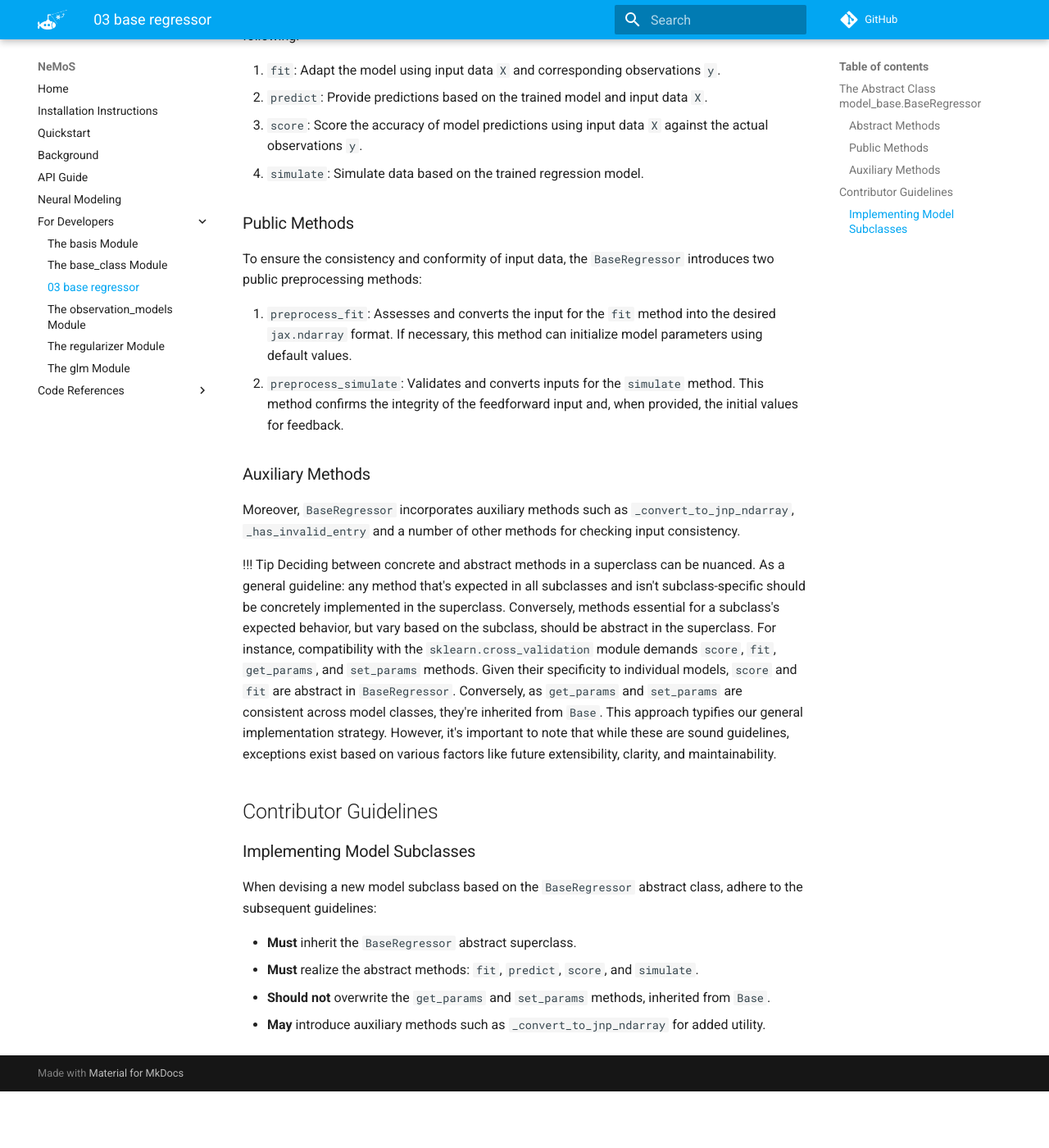
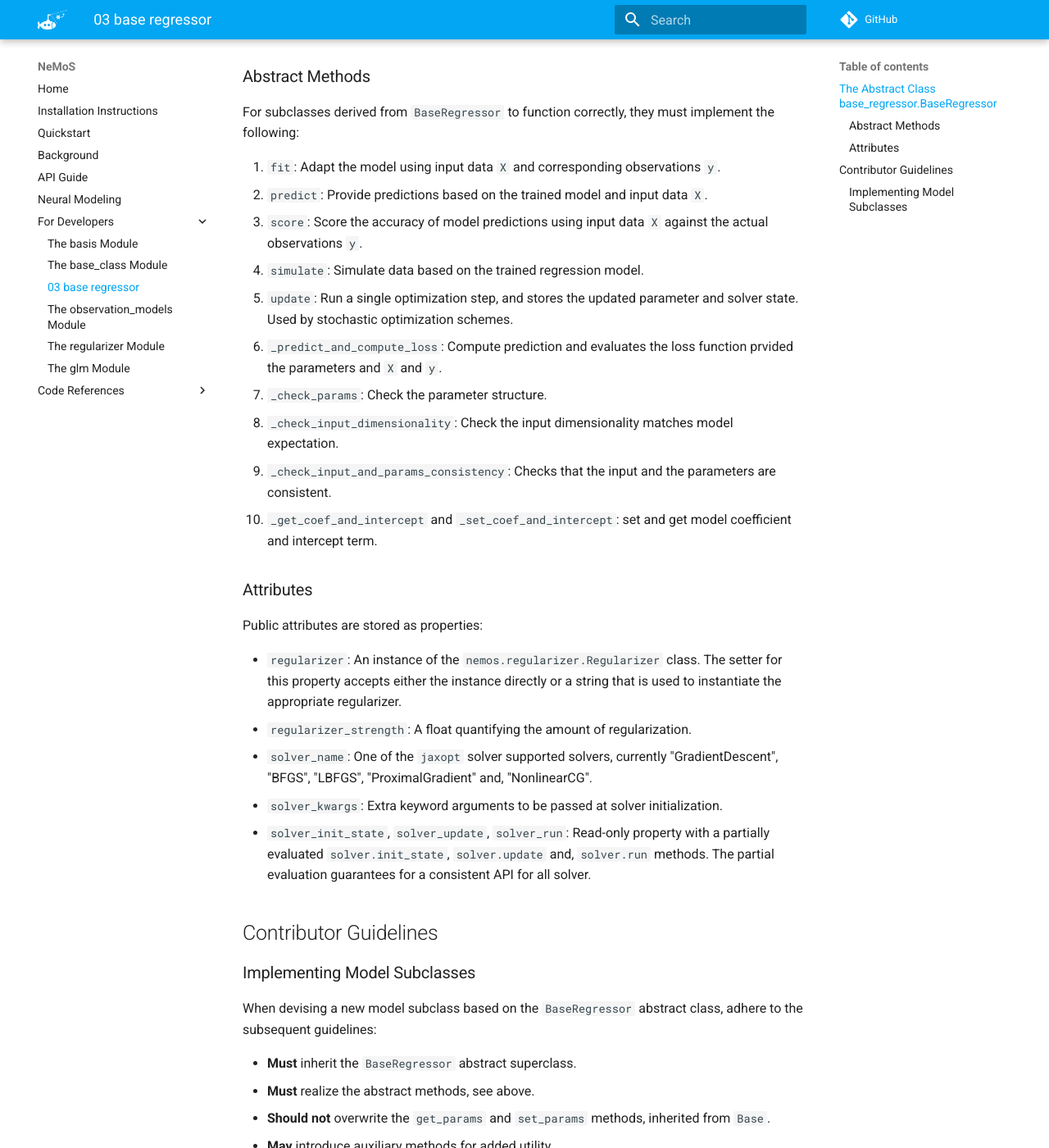
Before and after one commit to flatironinstitute/nemos, an MkDocs documentation site: the page built from docs/developers_notes/03-base_regressor.md, in a window 1280 px wide and 1400 px high, scrolled down 380 px. Shown: the whole window at 82% size. Built offline with MkDocs 1.6.1 and Material for MkDocs 9.7.7, drawn with Linux system fonts in a browser that asks for light colours; nearby versions of some CDN libraries; library files that are not in the unit come from our copies; comment, search, counter and statistics services are not loaded; before the commit the page ends 1711 px from its top, so only the background shows below that; some of the changed text lies outside the part shown.

Commit message:
updated base regressor note

```diff
--- a/docs/developers_notes/03-base_regressor.md
+++ b/docs/developers_notes/03-base_regressor.md
@@ -1,6 +1,11 @@
-## The Abstract Class `model_base.BaseRegressor`
+## The Abstract Class `base_regressor.BaseRegressor`
 
-`BaseRegressor` is an abstract class that inherits from `Base`, stipulating the implementation of abstract methods: `fit`, `predict`, `score`, and `simulate`. This ensures seamless assimilation with `scikit-learn` pipelines and cross-validation procedures.
+`BaseRegressor` is an abstract class that inherits from `Base`, stipulating the implementation of number of abstract methods such as `fit`, `predict`, `score`. This ensures seamless assimilation with `scikit-learn` pipelines and cross-validation procedures.
+
+
+!!! Example
+    The current package version includes a concrete class named `nemos.glm.GLM`. This class inherits from `BaseRegressor`, which in turn inherits `Base`, since it falls under the " GLM regression" category.
+    As any `BaseRegressor`, it **must** implement the `fit`, `score`, `predict` methods.
 
 ### Abstract Methods
 
@@ -10,22 +15,23 @@
 2. `predict`: Provide predictions based on the trained model and input data `X`.
 3. `score`: Score the accuracy of model predictions using input data `X` against the actual observations `y`.
 4. `simulate`: Simulate data based on the trained regression model.
+5. `update`: Run a single optimization step, and stores the updated parameter and solver state. Used by stochastic optimization schemes.
+6. `_predict_and_compute_loss`: Compute prediction and evaluates the loss function prvided the parameters and `X` and `y`.
+7. `_check_params`: Check the parameter structure.
+8. `_check_input_dimensionality`: Check the input dimensionality matches model expectation.
+9. `_check_input_and_params_consistency`: Checks that the input and the parameters are consistent.
+10. `_get_coef_and_intercept` and `_set_coef_and_intercept`: set and get model coefficient and intercept term.
 
-### Public Methods
 
-To ensure the consistency and conformity of input data, the `BaseRegressor` introduces two public preprocessing methods:
+### Attributes
 
-1. `preprocess_fit`: Assesses and converts the input for the `fit` method into the desired `jax.ndarray` format. If necessary, this method can initialize model parameters using default values.
-2. `preprocess_simulate`: Validates and converts inputs for the `simulate` method. This method confirms the integrity of the feedforward input and, when provided, the initial values for feedback.
+Public attributes are stored as properties:
 
-### Auxiliary Methods
-
-Moreover, `BaseRegressor` incorporates auxiliary methods such as `_convert_to_jnp_ndarray`, `_has_invalid_entry`
-and a number of other methods for checking input consistency.
-
-!!! Tip
-    Deciding between concrete and abstract methods in a superclass can be nuanced. As a general guideline: any method that's expected in all subclasses and isn't subclass-specific should be concretely implemented in the superclass. Conversely, methods essential for a subclass's expected behavior, but vary based on the subclass, should be abstract in the superclass. For instance, compatibility with the `sklearn.cross_validation` module demands `score`, `fit`, `get_params`, and `set_params` methods. Given their specificity to individual models, `score` and `fit` are abstract in `BaseRegressor`. Conversely, as `get_params` and `set_params` are consistent across model classes, they're inherited from `Base`. This approach typifies our general implementation strategy. However, it's important to note that while these are sound guidelines, exceptions exist based on various factors like future extensibility, clarity, and maintainability.
-
+- `regularizer`: An instance of the `nemos.regularizer.Regularizer` class. The setter for this property accepts either the instance directly or a string that is used to instantiate the appropriate regularizer.
+- `regularizer_strength`: A float quantifying the amount of regularization.
+- `solver_name`: One of the `jaxopt` solver supported solvers, currently "GradientDescent", "BFGS", "LBFGS", "ProximalGradient" and, "NonlinearCG".
+- `solver_kwargs`: Extra keyword arguments to be passed at solver initialization.
+- `solver_init_state`, `solver_update`, `solver_run`: Read-only property with a partially evaluated `solver.init_state`, `solver.update` and, `solver.run` methods. The partial evaluation guarantees for a consistent API for all solver.
 
 ## Contributor Guidelines
 
@@ -34,6 +40,6 @@
 When devising a new model subclass based on the `BaseRegressor` abstract class, adhere to the subsequent guidelines:
 
 - **Must** inherit the `BaseRegressor` abstract superclass.
-- **Must** realize the abstract methods: `fit`, `predict`, `score`, and `simulate`.
+- **Must** realize the abstract methods, see above.
 - **Should not** overwrite the `get_params` and `set_params` methods, inherited from `Base`.
-- **May** introduce auxiliary methods such as `_convert_to_jnp_ndarray` for added utility.
+- **May** introduce auxiliary methods for added utility.
```
Also changed, not shown: docs/developers_notes/02-base_class.md (+0 -4 lines), 1 other file.
